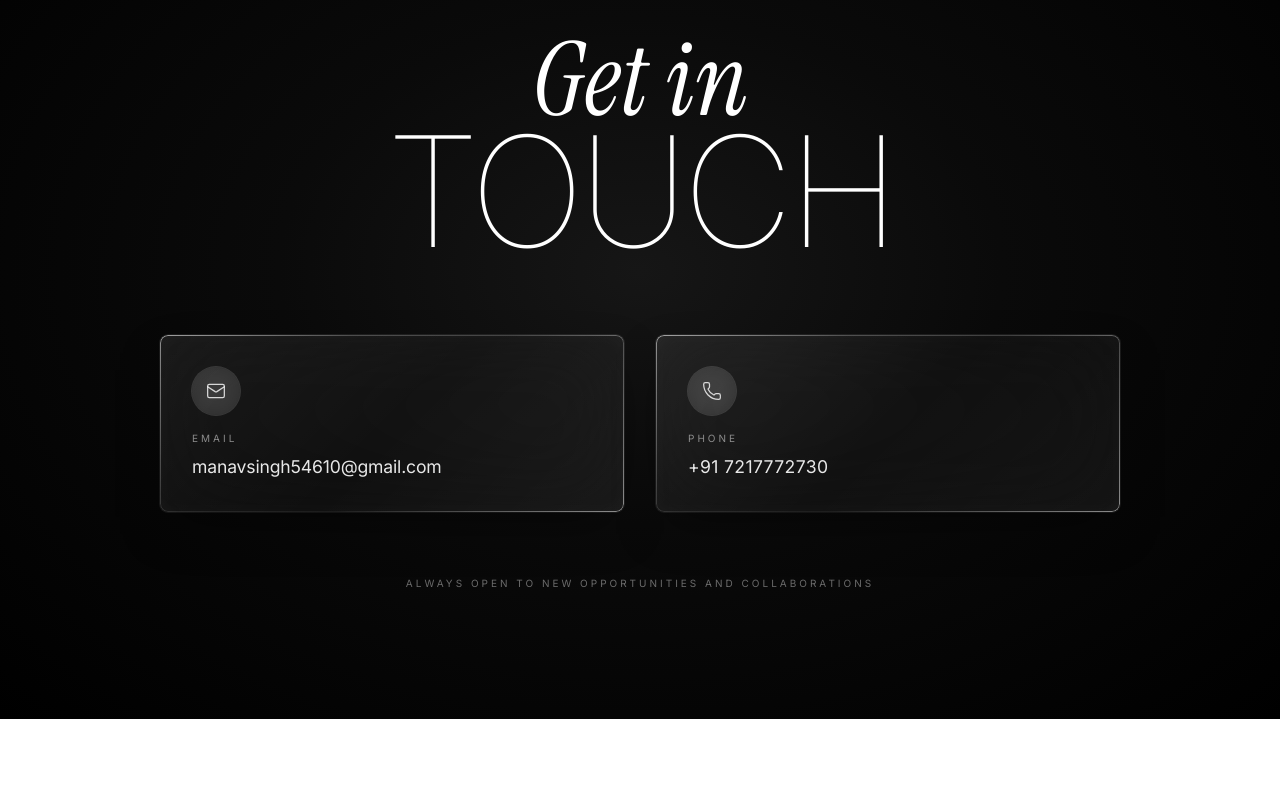
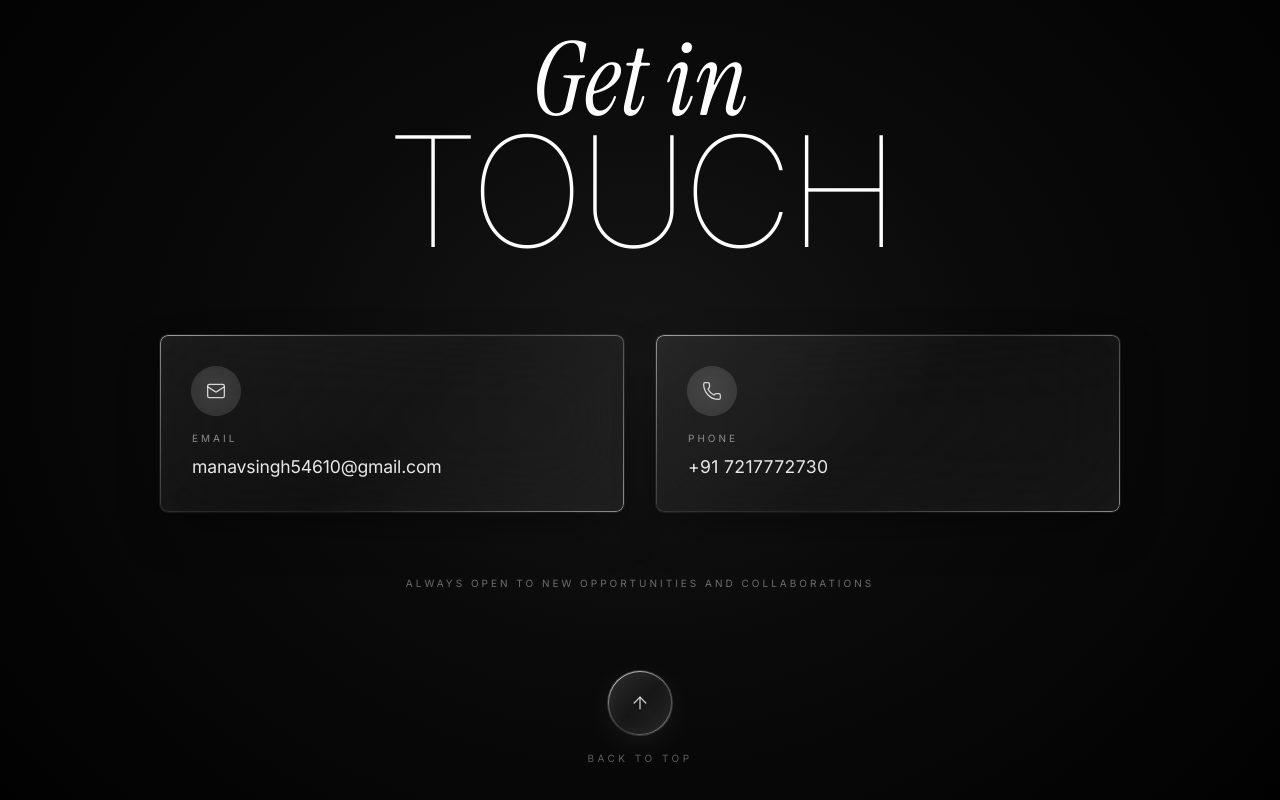
Before and after one commit to ManavRockss/Manav-s-Domain, a React (Vite) app: page / in a window 1280 px wide. Shown: the part 3768-4568 px from the top of the page. Before the commit the page ends 4487 px from the top, so only its background shows below. Built offline with nearby package versions, Linux system fonts and the light colour scheme.

Commit message:
Added a Back To Top CTA

```diff
--- a/src/app/components/Contact.tsx
+++ b/src/app/components/Contact.tsx
@@ -1,5 +1,5 @@
 import { motion } from "motion/react";
-import { Mail, Phone } from "lucide-react";
+import { Mail, Phone, ArrowUp } from "lucide-react";
 
 const ease = [0.22, 1, 0.36, 1] as const;
 
@@ -177,6 +177,65 @@ export function Contact() {
         >
           Always open to new opportunities and collaborations
         </motion.div>
+
+        {/* Back to top */}
+        <motion.div
+          initial={{ opacity: 0, y: 20 }}
+          whileInView={{ opacity: 1, y: 0 }}
+          viewport={{ once: true }}
+          transition={{ duration: 1.2, ease, delay: 0.6 }}
+          className="mt-20 flex flex-col items-center gap-4"
+        >
+          <motion.button
+            data-magnetic
+            onClick={() => window.scrollTo({ top: 0, behavior: "smooth" })}
+            whileHover={{ scale: 1.08 }}
+            whileTap={{ scale: 0.95 }}
+            className="group relative flex h-16 w-16 items-center justify-center rounded-full"
+            style={{
+              background:
+                "linear-gradient(135deg, rgba(255,255,255,0.14) 0%, rgba(255,255,255,0.06) 50%, rgba(255,255,255,0.11) 100%)",
+              boxShadow:
+                "0 0 0 1px rgba(255,255,255,0.18), 0 8px 40px -8px rgba(255,255,255,0.12), inset 0 1px 0 0 rgba(255,255,255,0.4), inset 0 -1px 0 0 rgba(255,255,255,0.08), inset 0 0 20px 0 rgba(255,255,255,0.04)",
+              backdropFilter: "blur(20px)",
+            }}
+          >
+            {/* glowing halo on hover */}
+            <span
+              aria-hidden
+              className="pointer-events-none absolute inset-0 rounded-full opacity-0 transition-opacity duration-500 group-hover:opacity-100"
+              style={{
+                boxShadow: "0 0 30px 6px rgba(255,255,255,0.15), 0 0 60px 12px rgba(255,255,255,0.06)",
+              }}
+            />
+            {/* reflective border ring */}
+            <span
+              aria-hidden
+              className="pointer-events-none absolute inset-0 rounded-full"
+              style={{
+                padding: 1,
+                background:
+                  "linear-gradient(135deg, rgba(255,255,255,0.8) 0%, rgba(255,255,255,0.15) 40%, rgba(255,255,255,0.05) 60%, rgba(255,255,255,0.5) 100%)",
+                WebkitMask: "linear-gradient(#000 0 0) content-box, linear-gradient(#000 0 0)",
+                WebkitMaskComposite: "xor",
+                maskComposite: "exclude",
+              }}
+            />
+            <motion.span
+              animate={{ y: [0, -3, 0] }}
+              transition={{ duration: 2.2, ease, repeat: Infinity }}
+              className="relative"
+            >
+              <ArrowUp className="h-5 w-5 text-white/80 transition-colors duration-300 group-hover:text-white" strokeWidth={1.5} />
+            </motion.span>
+          </motion.button>
+
+          <span className="text-[10px] uppercase tracking-[0.35em] text-white/35 transition-colors duration-300 hover:text-white/60 cursor-pointer"
+            onClick={() => window.scrollTo({ top: 0, behavior: "smooth" })}
+          >
+            Back to top
+          </span>
+        </motion.div>
       </div>
     </section>
   );
```
